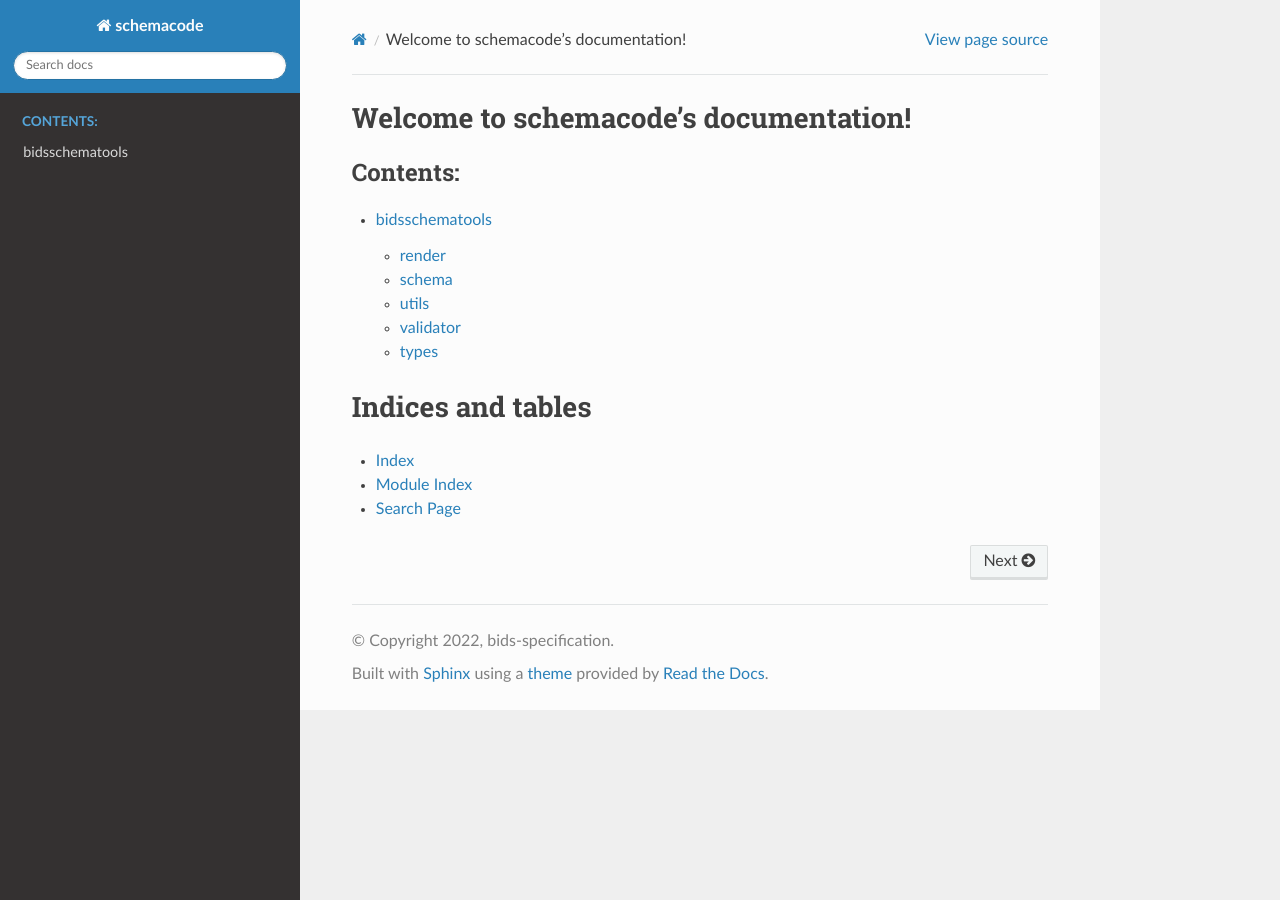
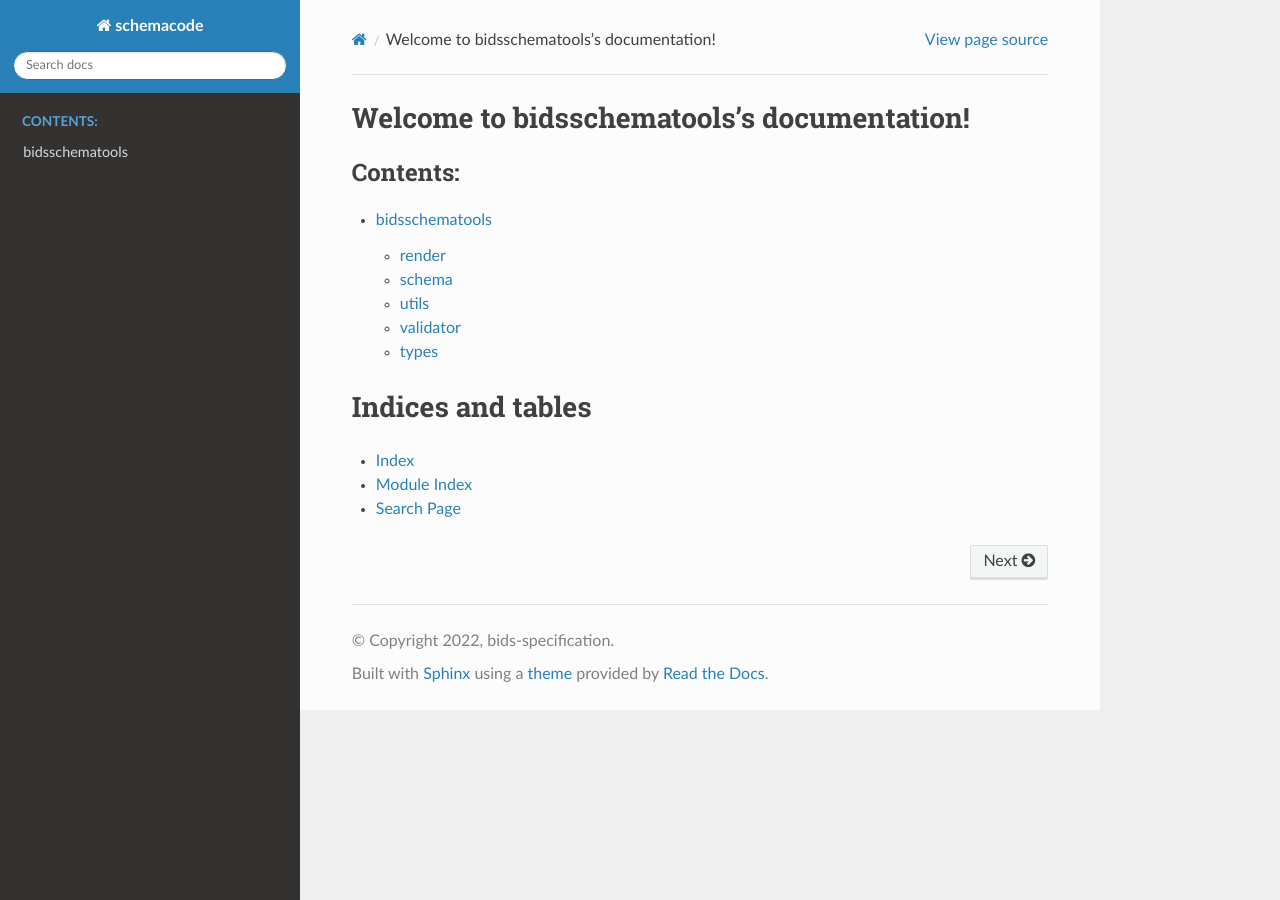
Before and after one commit to bendhouseart/schema-docs, a Sphinx documentation site: the page built from docs/source/index.rst, in a window 1280 px wide. Built offline with Sphinx 7.4.7 and the Read the Docs theme 2.0.0, drawn with Linux system fonts in a browser that asks for light colours.

```diff
--- a/docs/source/index.rst
+++ b/docs/source/index.rst
@@ -1,4 +1,4 @@
-Welcome to schemacode's documentation!
+Welcome to bidsschematools's documentation!
 ======================================
 
 .. toctree::
@@ -7,7 +7,6 @@ Welcome to schemacode's documentation!
    :caption: Contents:
 
 
-
 Indices and tables
 ==================
 
--- a/readthedocs.yaml
+++ b/readthedocs.yaml
@@ -1,6 +1,4 @@
 version: 2
-
-submodules:
 
 build:
   os: ubuntu-20.04
@@ -8,7 +6,7 @@ build:
     python: "3.9"
 
 sphinx:
-  configuration: conf.py
+  configuration: docs/source/conf.py
 
 python:
   install:
```
